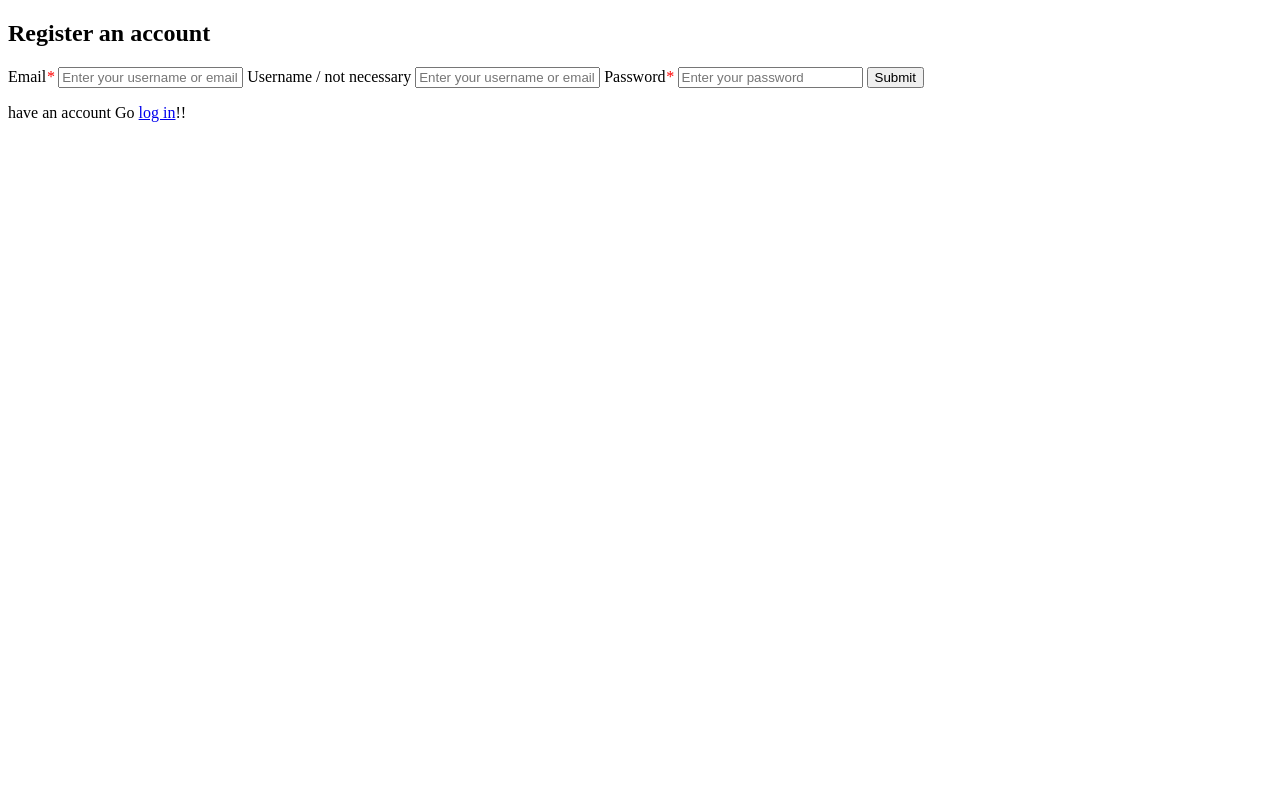
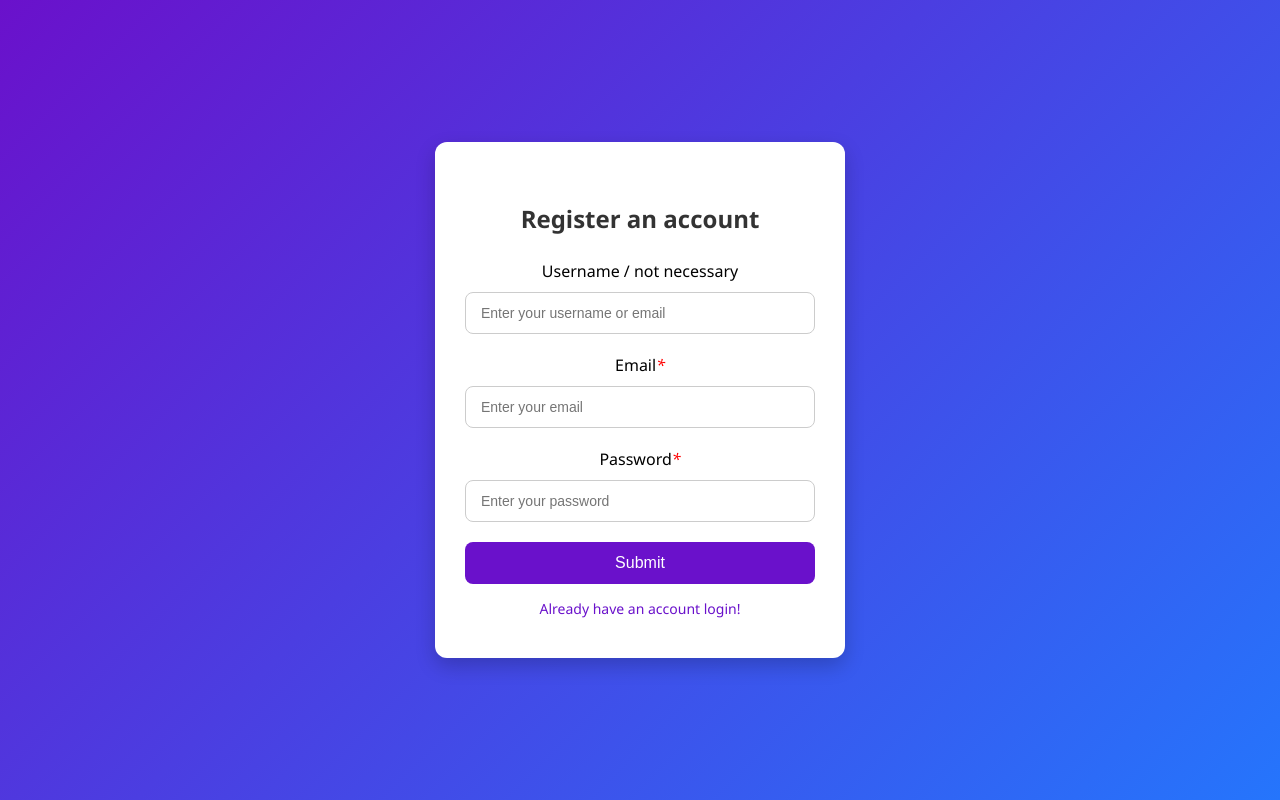
Before and after one commit to Noprot/SQL_WebPageProject, a website: page SQLDatabaseProject/Html/Register.html in a window 1280 px wide. Drawn offline with Linux system fonts and the light colour scheme.

Commit message:
feat: enhance registration form with email input and improved styling

```diff
--- a/SQLDatabaseProject/Html/Register.html
+++ b/SQLDatabaseProject/Html/Register.html
@@ -6,31 +6,31 @@
         <title>Stalker'seer</title>
 
         <link rel="stylesheet" href="register_style.css">
-        <!-- <script src="../Logic.js"></script> -->
+
 
     </head>
 
     <body>
 
-        <div class="Register-container">
+        <div class="register-container">
             <h2>Register an account</h2>
 
-            <form action="">
-                <label for="email">Email<em style="color: red;">*</em></label>
-                <input class="textarea" type="text" id="email" name="username" placeholder="Enter your username or email" />
+            <form>
 
                 <label for="username">Username / not necessary</label>
                 <input class="textarea" type="text" id="username" name="username" placeholder="Enter your username or email" />
 
+                <label for="email">Email<em style="color: red;">*</em></label>
+                <input class="textarea" type="email" id="email" name="email" placeholder="Enter your email" required/>
+
                 <label for="password">Password<em style="color: red;">*</em></label>
-                <input class="textarea" type="password" id="Password" name="password" placeholder="Enter your password" />
+                <input class="textarea" type="password" id="Password" name="password" placeholder="Enter your password" required/>
 
                 <button type="submit" class="submit-button">Submit</button>
             </form>
 
-            <p>have an account Go
-                <a href="index.html">log in</a>!!
-            </p>
+            <a href="index.html">Already have an account login!</a>
+
         </div>
 
         <div class="grid"></div>
--- a/SQLDatabaseProject/Html/register_style.css
+++ b/SQLDatabaseProject/Html/register_style.css
@@ -0,0 +1,83 @@
+
+
+
+/* General Page Styles */
+body {
+    font-family: 'Segoe UI', Tahoma, Geneva, Verdana, sans-serif;
+    background: linear-gradient(135deg, #6a11cb, #2575fc);
+    display: flex;
+    justify-content: center;
+    align-items: center;
+    height: 100vh;
+    margin: 0;
+}
+
+
+
+
+/* Register Form Container */
+.register-container {
+    background-color: #ffffff;
+    padding: 40px 30px;
+    border-radius: 12px;
+    box-shadow: 0 8px 20px rgba(0,0,0,0.2);
+    width: 350px;
+    text-align: center;
+}
+
+/* Form Title */
+.register-container h2 {
+    margin-bottom: 25px;
+    color: #333333;
+}
+
+/* Input Fields */
+.register-container input[type="text"],
+.register-container input[type="email"],
+.register-container input[type="password"] {
+    width: 100%;
+    padding: 12px 15px;
+    margin: 10px 0 20px 0;
+    border: 1px solid #ccc;
+    border-radius: 8px;
+    transition: 0.3s;
+    font-size: 14px;
+    box-sizing: border-box; /* THIS FIXES THE OVERFLOW */
+}
+
+
+.register-container input:focus {
+    border-color: #6a11cb;
+    box-shadow: 0 0 5px rgba(106,17,203,0.5);
+    outline: none;
+}
+
+/* Submit Button */
+.register-container button {
+    width: 100%;
+    padding: 12px;
+    background-color: #6a11cb;
+    color: white;
+    border: none;
+    border-radius: 8px;
+    font-size: 16px;
+    cursor: pointer;
+    transition: 0.3s;
+}
+
+.register-container button:hover {
+    background-color: #2575fc;
+}
+
+/* Optional: Links */
+.register-container a {
+    display: block;
+    margin-top: 15px;
+    font-size: 14px;
+    color: #6a11cb;
+    text-decoration: none;
+}
+
+.register-container a:hover {
+    text-decoration: underline;
+}
--- a/Server.js
+++ b/Server.js
@@ -5,7 +5,7 @@ let mysql = require('mysql2');
 
 let app = express();
 
-//mysql database connection
+// Connect to MySQL (XAMPP)
 let con = mysql.createConnection({
   host: "localhost",
   user: "nooa",
```
Also changed, not shown: SQLDatabaseProject/Html/index.html (+2 -2 lines).
